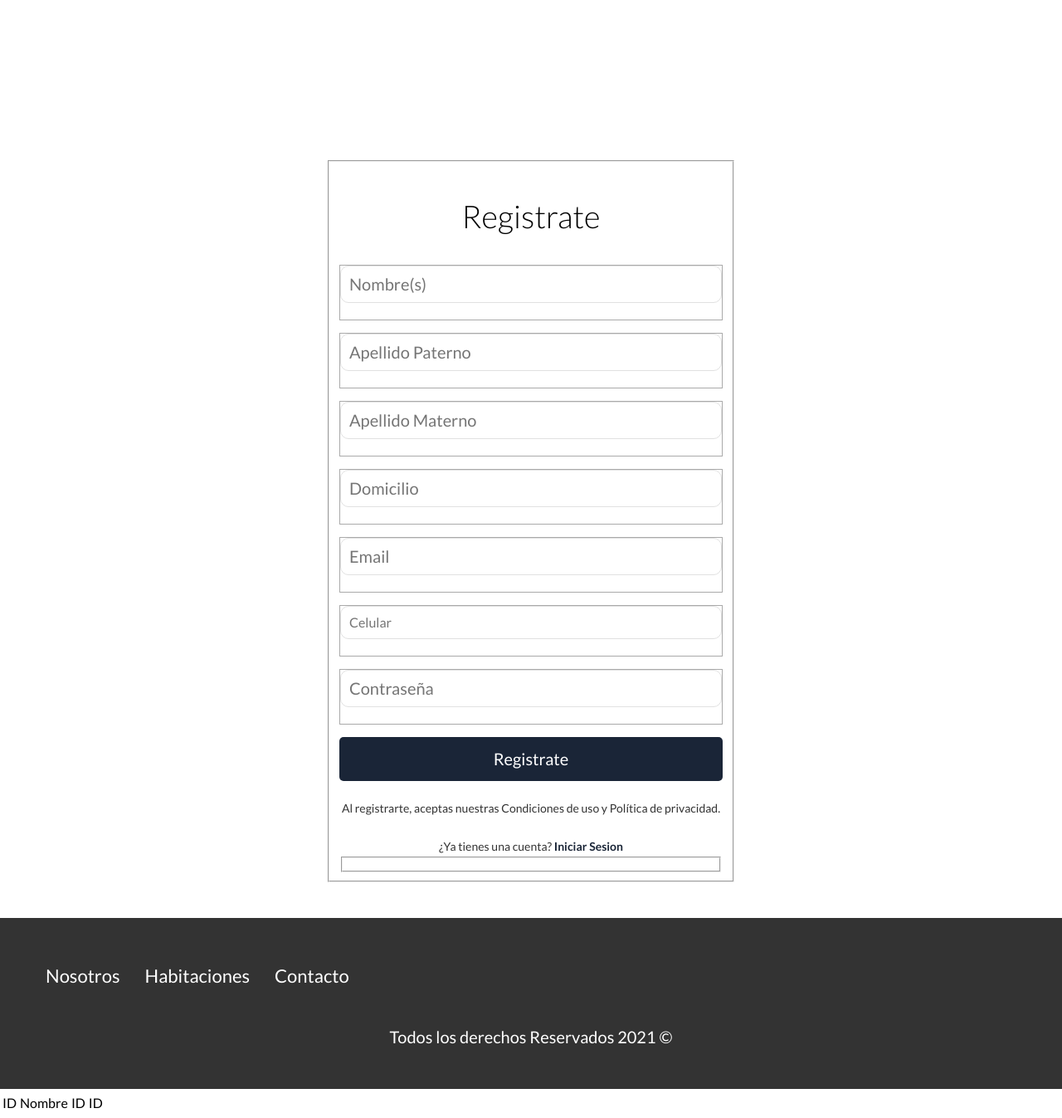
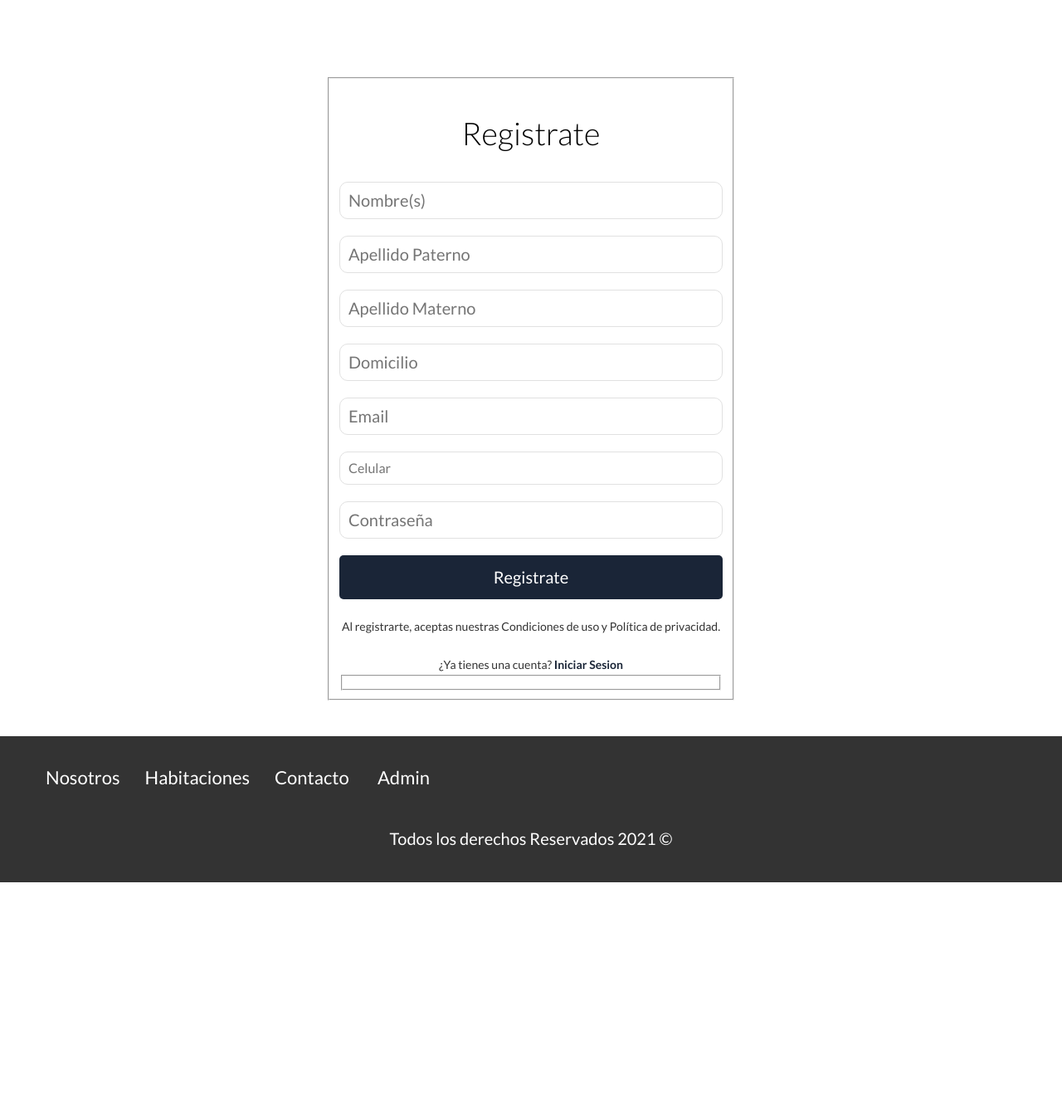
Before and after one commit to GaboT0/Hotel, a PHP site: page /registro.php in a window 1280 px wide. Shown: the part 440-1787 px from the top of the page at 83% size. After the commit the page ends 1503 px from the top, so only its background shows below. Run offline with PHP 8.4, Linux system fonts and the light colour scheme.

Commit message:
Ajustes esteticos

```diff
--- a/build/css/app.css
+++ b/build/css/app.css
@@ -30,6 +30,7 @@ pre {
 a {
     background-color: transparent
 }
+
 
 abbr[title] {
     border-bottom: none;
@@ -396,13 +397,13 @@ h4 {
 }
 
 .footer {
-    padding: 2.5rem 0;
+    padding: 1.5rem 0;
     background-color: #333;
     margin-bottom: 0
 }
 
 .footer .contenedor-footer {
-    padding-top: 2.5rem
+    padding-top: 1.5rem
 }
 
 .footer .navegacion {
@@ -758,6 +759,8 @@ h4 {
     padding-left: 1rem 0 3rem 0
 }
 
+
+
 /*# sourceMappingURL=app.css.map */
 
 
@@ -767,8 +770,8 @@ h4 {
     padding: 15px;
 }
 .formulario{
-    background: #fff;
-    margin-top: 150px;
+    /* background: #fff; */
+    margin-top: 50px;
     padding: 3px;
 
 }
@@ -781,7 +784,7 @@ input[type="password"]{
 }
 .input-contenedor{
     margin-bottom: 15px;
-    border: 1px solid #aaa;
+    /* border: 1px solid #aaa; */
 }
 .icon{
     min-width: 50px;
@@ -817,7 +820,7 @@ p{
     .formulario{
         margin: auto;
         width: 500px;
-        margin-top: 150px;
+        margin-top: 50px;
         border-radius: 2%;
     }
 }
--- a/conexion.php
+++ b/conexion.php
@@ -18,7 +18,6 @@ function ConexionBD(){//Funcion de prueba
     }else{
         echo "Conexión no se pudo establecer.<br />";
         die( print_r( sqlsrv_errors(), true));
-
     }
     return $conn;
 
--- a/includes/templates/footer.php
+++ b/includes/templates/footer.php
@@ -4,8 +4,11 @@
                 <a href="nosotros.php">Nosotros</a>
                 <a href="anuncios.php">Habitaciones</a>
                 <a href="contacto.php">Contacto</a>
+                <a href="logad.php">&nbsp;Admin</a>
             </nav>
+
         </div>
 
         <p class="copyright">Todos los derechos Reservados 2021 &copy;</p>
-    </footer>
+
+</footer>
--- a/registro.php
+++ b/registro.php
@@ -43,8 +43,6 @@
         <form class="formulario" method="POST" action="./registro.php">
             <fieldset>
                 <h1>Registrate</h1>
-
-
                 <div class="input-contenedor">
                 <i class="fas fa-user icon"></i>
                 <input type="text" name="nombre" placeholder="Nombre(s)">
@@ -90,13 +88,13 @@
     </main>
 <!---ENDFormulario-->
 
-    <div class = "col-md-8 col-md-offset-2">
+    <!-- <div class = "col-md-8 col-md-offset-2">
         <table class = "table table-bordered table-resposive">
             <tr>
                 <td>ID</td>
                 <td>Nombre</td>
                 <td>ID</td>
-                <td>ID</td>
+                <td>ID</td> -->
 
 
 
```
Lines whose indentation alone changed are shown as unchanged.
